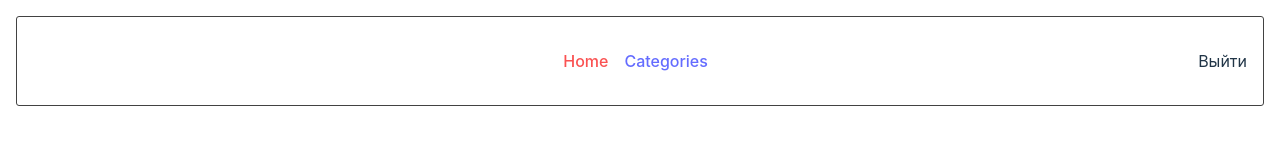
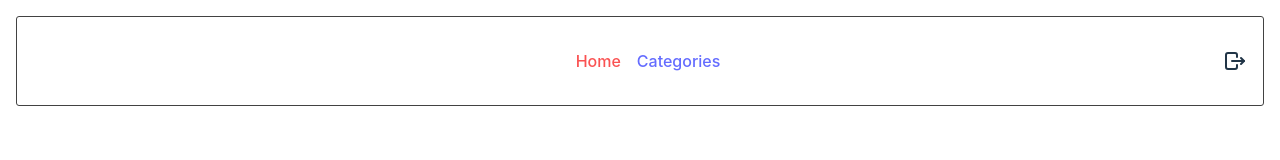
Before and after one commit to rambowGit/react-middle-minin, a React (Vite) app: page / in a window 1280 px wide. Shown: the top 160 px of the page. Built offline with nearby package versions, Linux system fonts and the light colour scheme.

Commit message:
feat: Context - login form css

```diff
--- a/src/Components/UI/Header/component.tsx
+++ b/src/Components/UI/Header/component.tsx
@@ -1,3 +1,4 @@
+import { IconLogout } from "@tabler/icons-react";
 import { NavLink, useNavigate } from "react-router-dom";
 import { useAuth } from "../../../Hooks/auth";
 import { appRoutes } from "../../../Types/routes";
@@ -10,10 +11,11 @@ type Props = {
 const Header: React.FC<Props> = ({ className }) => {
   const navigate = useNavigate();
   const auth = useAuth();
+  const iconLogout = <IconLogout size={24}/>;
 
   const handleSignout = () => {
     auth?.signOut(() => {
-      navigate(appRoutes.home);
+      navigate(appRoutes.login);
     });
   }
 
@@ -40,7 +42,7 @@ const Header: React.FC<Props> = ({ className }) => {
           </div>
           <div className={styles.signout}>
           <li className={styles.signout} onClick={handleSignout}>
-           Выйти
+           {iconLogout}
           </li>
           </div>
 
--- a/src/Pages/Login/styles.module.scss
+++ b/src/Pages/Login/styles.module.scss
@@ -14,5 +14,6 @@
     // padding: 24px;
     width: 500px;
     height: 300px;
+    box-shadow: rgba(0, 0, 0, 0.25) 0px 54px 55px, rgba(0, 0, 0, 0.12) 0px -12px 30px, rgba(0, 0, 0, 0.12) 0px 4px 6px, rgba(0, 0, 0, 0.17) 0px 12px 13px, rgba(0, 0, 0, 0.09) 0px -3px 5px;
   }
 }
```
